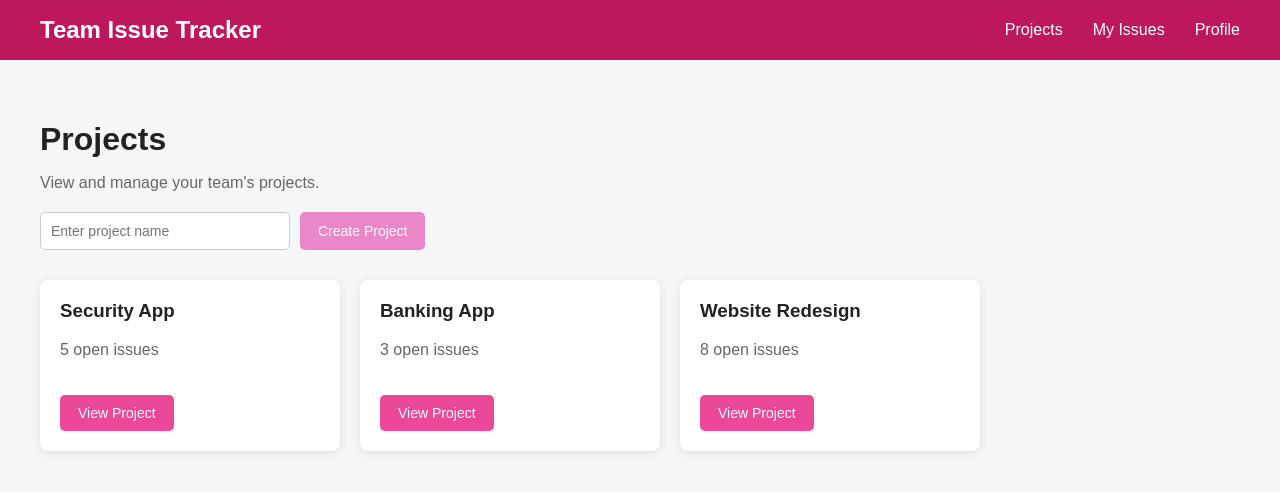
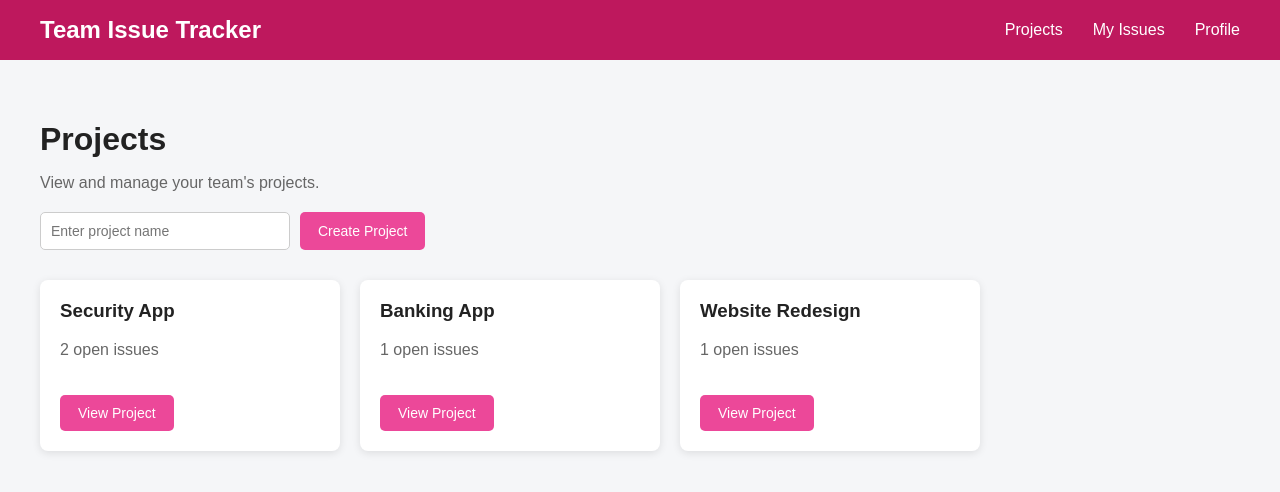
Before and after one commit to aveenmajeed/TeamIssueTracker, a React (Vite) app in the folder frontend/: page / in a window 1280 px wide. Shown: the top 492 px of the page. Built offline with nearby package versions, Linux system fonts and the light colour scheme.

Commit message:
Add project issue view

```diff
--- a/frontend/src/App.css
+++ b/frontend/src/App.css
@@ -1,5 +1,5 @@
 header {
-  background-color:  #be185d;
+  background-color: #be185d;
   color: white;
   padding: 16px 40px;
   display: flex;
@@ -37,33 +37,14 @@ button {
   padding: 10px 18px;
   border: none;
   border-radius: 5px;
-  background-color: #ea87c9;
+  background-color: #ec4899;
   color: white;
   font-size: 14px;
   cursor: pointer;
 }
 
-.project-card {
-  background-color: white;
-  width: 300px;
-  margin-top: 30px;
-  padding: 20px;
-  border-radius: 8px;
-  box-shadow: 0 2px 8px rgba(0, 0, 0, 0.1);
-}
-
-.project-card h3 {
-  margin-top: 0;
-}
-
-.project-card button {
-  background-color: #ec4899;
-}
-
-.project-list {
-  display: flex;
-  gap: 20px;
-  flex-wrap: wrap;
+button:hover {
+  background-color: #db2777;
 }
 
 .create-project {
@@ -83,3 +64,58 @@ button {
 .create-project button {
   margin-top: 0;
 }
+
+.project-list {
+  display: flex;
+  gap: 20px;
+  flex-wrap: wrap;
+  margin-top: 30px;
+}
+
+.project-card {
+  background-color: white;
+  width: 300px;
+  padding: 20px;
+  border-radius: 8px;
+  box-shadow: 0 2px 8px rgba(0, 0, 0, 0.1);
+}
+
+.project-card h3 {
+  margin-top: 0;
+}
+
+.project-card button {
+  background-color: #ec4899;
+}
+
+.back-button {
+  margin-top: 0;
+  margin-bottom: 20px;
+}
+
+.issues-title {
+  margin-top: 35px;
+}
+
+.issue-list {
+  display: flex;
+  flex-direction: column;
+  gap: 15px;
+  margin-top: 20px;
+}
+
+.issue-card {
+  background-color: white;
+  padding: 20px;
+  border-radius: 8px;
+  box-shadow: 0 2px 8px rgba(0, 0, 0, 0.1);
+  max-width: 700px;
+}
+
+.issue-card h3 {
+  margin-top: 0;
+}
+
+.issue-card p {
+  margin: 8px 0;
+}
--- a/frontend/src/App.tsx
+++ b/frontend/src/App.tsx
@@ -2,14 +2,60 @@ import { useState } from 'react'
 import './App.css'
 import ProjectCard from './components/ProjectCard'
 
+type Project = {
+  id: number
+  name: string
+  issues: number
+}
+
+type Issue = {
+  id: number
+  projectId: number
+  title: string
+  priority: string
+  status: string
+}
+
 function App() {
-  const [projects, setProjects] = useState([
-    { id: 1, name: 'Security App', issues: 5 },
-    { id: 2, name: 'Banking App', issues: 3 },
-    { id: 3, name: 'Website Redesign', issues: 8 }
+  const [projects, setProjects] = useState<Project[]>([
+    { id: 1, name: 'Security App', issues: 2 },
+    { id: 2, name: 'Banking App', issues: 1 },
+    { id: 3, name: 'Website Redesign', issues: 1 }
+  ])
+
+  const [issues] = useState<Issue[]>([
+    {
+      id: 1,
+      projectId: 1,
+      title: 'Camera stops recording',
+      priority: 'High',
+      status: 'Open'
+    },
+    {
+      id: 2,
+      projectId: 1,
+      title: 'Improve dashboard layout',
+      priority: 'Low',
+      status: 'In Progress'
+    },
+    {
+      id: 3,
+      projectId: 2,
+      title: 'Login button not working',
+      priority: 'High',
+      status: 'Open'
+    },
+    {
+      id: 4,
+      projectId: 3,
+      title: 'Update homepage design',
+      priority: 'Medium',
+      status: 'In Progress'
+    }
   ])
 
   const [projectName, setProjectName] = useState('')
+  const [selectedProject, setSelectedProject] = useState<Project | null>(null)
 
   function createProject() {
     if (projectName.trim() === '') {
@@ -26,19 +72,33 @@ function App() {
     setProjectName('')
   }
 
+  function viewProject(project: Project) {
+    setSelectedProject(project)
+  }
+
+  function goBack() {
+    setSelectedProject(null)
+  }
+
+  const projectIssues = selectedProject
+    ? issues.filter((issue) => issue.projectId === selectedProject.id)
+    : []
+
   return (
     <div>
       <header>
         <h2>Team Issue Tracker</h2>
 
         <nav>
-          <span>Projects</span>
+          <span onClick={goBack}>Projects</span>
           <span>My Issues</span>
           <span>Profile</span>
         </nav>
       </header>
 
       <main>
+        {selectedProject === null ? (
+          <>
             <h1>Projects</h1>
             <p>View and manage your team's projects.</p>
 
@@ -59,9 +119,43 @@ function App() {
                   key={project.id}
                   name={project.name}
                   issues={project.issues}
+                  onView={() => viewProject(project)}
                 />
               ))}
             </div>
+          </>
+        ) : (
+          <>
+            <button className="back-button" onClick={goBack}>
+              Back to Projects
+            </button>
+
+            <h1>{selectedProject.name}</h1>
+            <p>View and manage issues for this project.</p>
+
+            <h2 className="issues-title">Issues</h2>
+
+            <div className="issue-list">
+              {projectIssues.length === 0 ? (
+                <p>No issues have been created for this project.</p>
+              ) : (
+                projectIssues.map((issue) => (
+                  <div className="issue-card" key={issue.id}>
+                    <h3>{issue.title}</h3>
+
+                    <p>
+                      <strong>Priority:</strong> {issue.priority}
+                    </p>
+
+                    <p>
+                      <strong>Status:</strong> {issue.status}
+                    </p>
+                  </div>
+                ))
+              )}
+            </div>
+          </>
+        )}
       </main>
     </div>
   )
--- a/frontend/src/components/ProjectCard.tsx
+++ b/frontend/src/components/ProjectCard.tsx
@@ -1,14 +1,15 @@
 type ProjectCardProps = {
   name: string
   issues: number
+  onView: () => void
 }
 
-function ProjectCard({ name, issues }: ProjectCardProps) {
+function ProjectCard({ name, issues, onView }: ProjectCardProps) {
   return (
     <div className="project-card">
       <h3>{name}</h3>
       <p>{issues} open issues</p>
-      <button>View Project</button>
+      <button onClick={onView}>View Project</button>
     </div>
   )
 }
```
Lines whose indentation alone changed are shown as unchanged.
